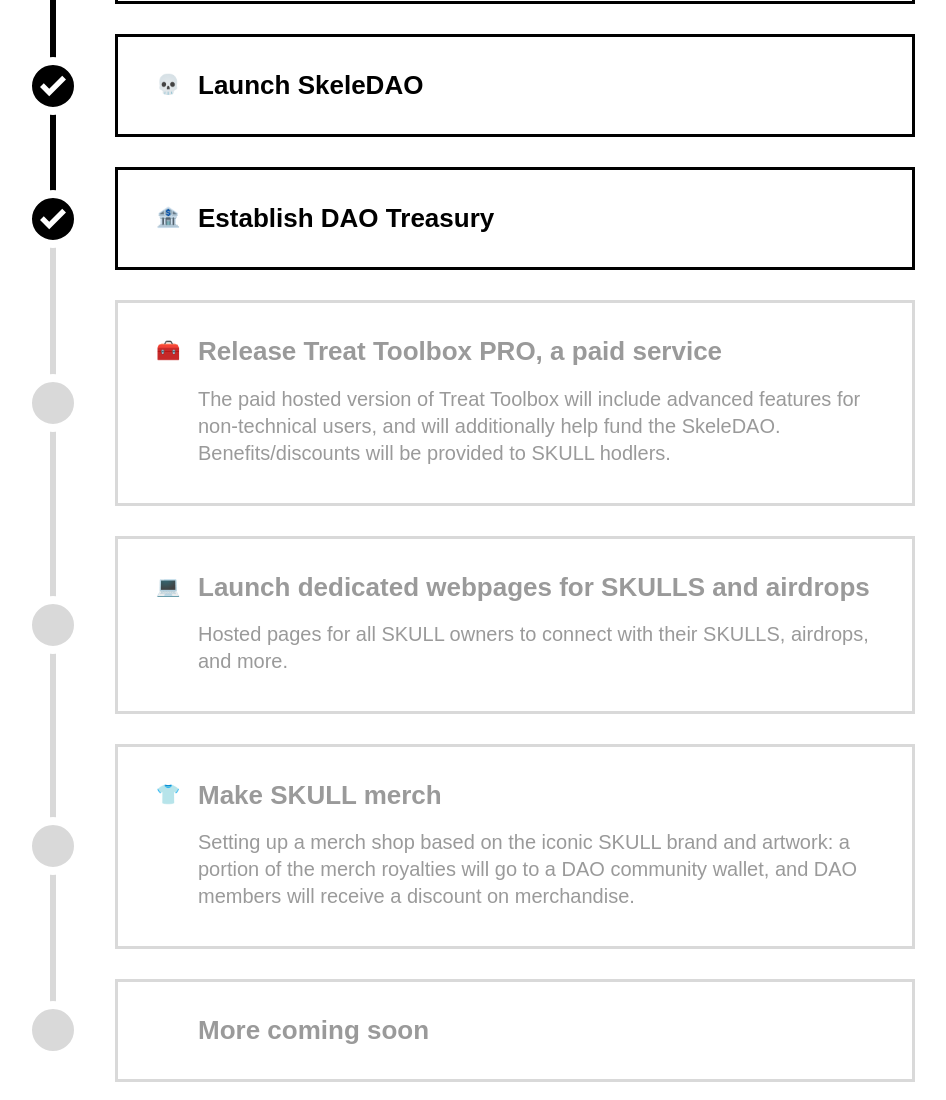
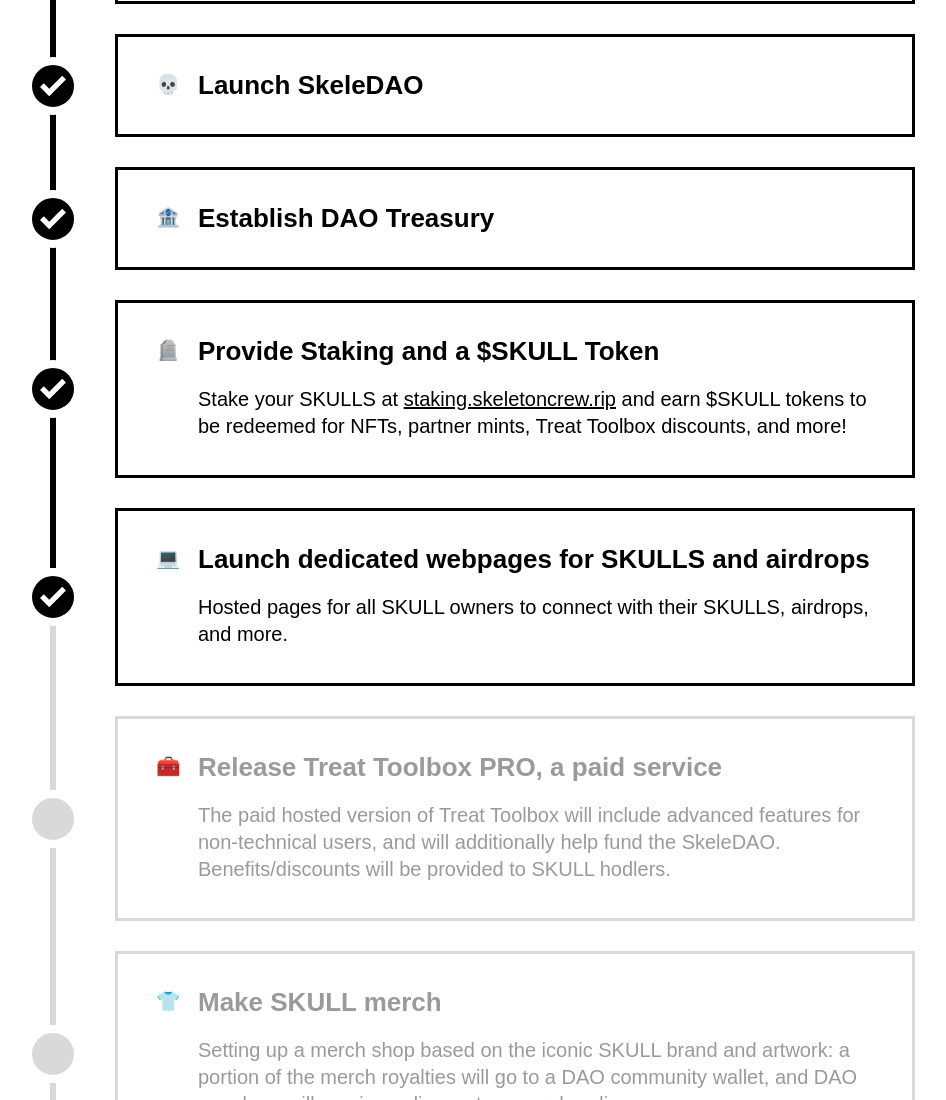
Before and after one commit to theskeletoncrew/website, a Next.js app: page / in a window 1280 px wide. Shown: the part 4796-5896 px from the top of the page, without its empty margins (125-1071 px from the left). Built offline with nearby package versions, Linux system fonts and the light colour scheme; a web font is replaced by a local one.

Commit message:
Update completed roadmap

```diff
--- a/pages/index.tsx
+++ b/pages/index.tsx
@@ -568,6 +568,32 @@ export default function Home() {
                 <span className="roadmap-emoji">🏦</span>
                 <span className="roadmap-title">Establish DAO Treasury</span>
               </li>
+              <li className="completed">
+                <span className="roadmap-dot"></span>
+                <span className="roadmap-emoji">🪦</span>
+                <span className="roadmap-title">
+                  Provide Staking and a $SKULL Token
+                </span>
+                <span className="roadmap-item-description">
+                  Stake your SKULLS at{" "}
+                  <a href="https://staking.skeletoncrew.rip">
+                    staking.skeletoncrew.rip
+                  </a>{" "}
+                  and earn $SKULL tokens to be redeemed for NFTs, partner mints,
+                  Treat Toolbox discounts, and more!
+                </span>
+              </li>
+              <li className="completed">
+                <span className="roadmap-dot"></span>
+                <span className="roadmap-emoji">💻</span>
+                <span className="roadmap-title">
+                  Launch dedicated webpages for SKULLS and airdrops
+                </span>
+                <span className="roadmap-item-description">
+                  Hosted pages for all SKULL owners to connect with their
+                  SKULLS, airdrops, and more.
+                </span>
+              </li>
               <li>
                 <span className="roadmap-dot"></span>
                 <span className="roadmap-emoji">🧰</span>
@@ -579,17 +605,6 @@ export default function Home() {
                   features for non-technical users, and will additionally help
                   fund the SkeleDAO. Benefits/discounts will be provided to
                   SKULL hodlers.
-                </span>
-              </li>
-              <li>
-                <span className="roadmap-dot"></span>
-                <span className="roadmap-emoji">💻</span>
-                <span className="roadmap-title">
-                  Launch dedicated webpages for SKULLS and airdrops
-                </span>
-                <span className="roadmap-item-description">
-                  Hosted pages for all SKULL owners to connect with their
-                  SKULLS, airdrops, and more.
                 </span>
               </li>
               <li>
--- a/styles/globals.css
+++ b/styles/globals.css
@@ -512,7 +512,7 @@ h4 {
   position: absolute;
   top: 55px;
   left: -35px;
-  height: 5150px;
+  height: 5550px;
   width: 4px;
   background-color: #d9d9d9;
 }
@@ -521,7 +521,7 @@ h4 {
   position: absolute;
   top: 55px;
   left: -35px;
-  height: 3750px;
+  height: 4400px;
   width: 6px;
   background-color: #000;
 }
--- a/styles/w1000.css
+++ b/styles/w1000.css
@@ -155,12 +155,12 @@
   #roadmap-timeline {
     top: 55px;
     left: 10px;
-    height: 3050px;
+    height: 3250px;
     width: 6px;
   }
 
   #roadmap-timeline-completed {
-    height: 2250px;
+    height: 2580px;
     left: 10px;
   }
 
--- a/styles/w1400.css
+++ b/styles/w1400.css
@@ -33,11 +33,11 @@
   }
 
   #roadmap-timeline {
-    height: 3480px;
+    height: 3680px;
   }
 
   #roadmap-timeline-completed {
-    height: 2550px;
+    height: 2970px;
   }
 
   #faq ul li {
```
